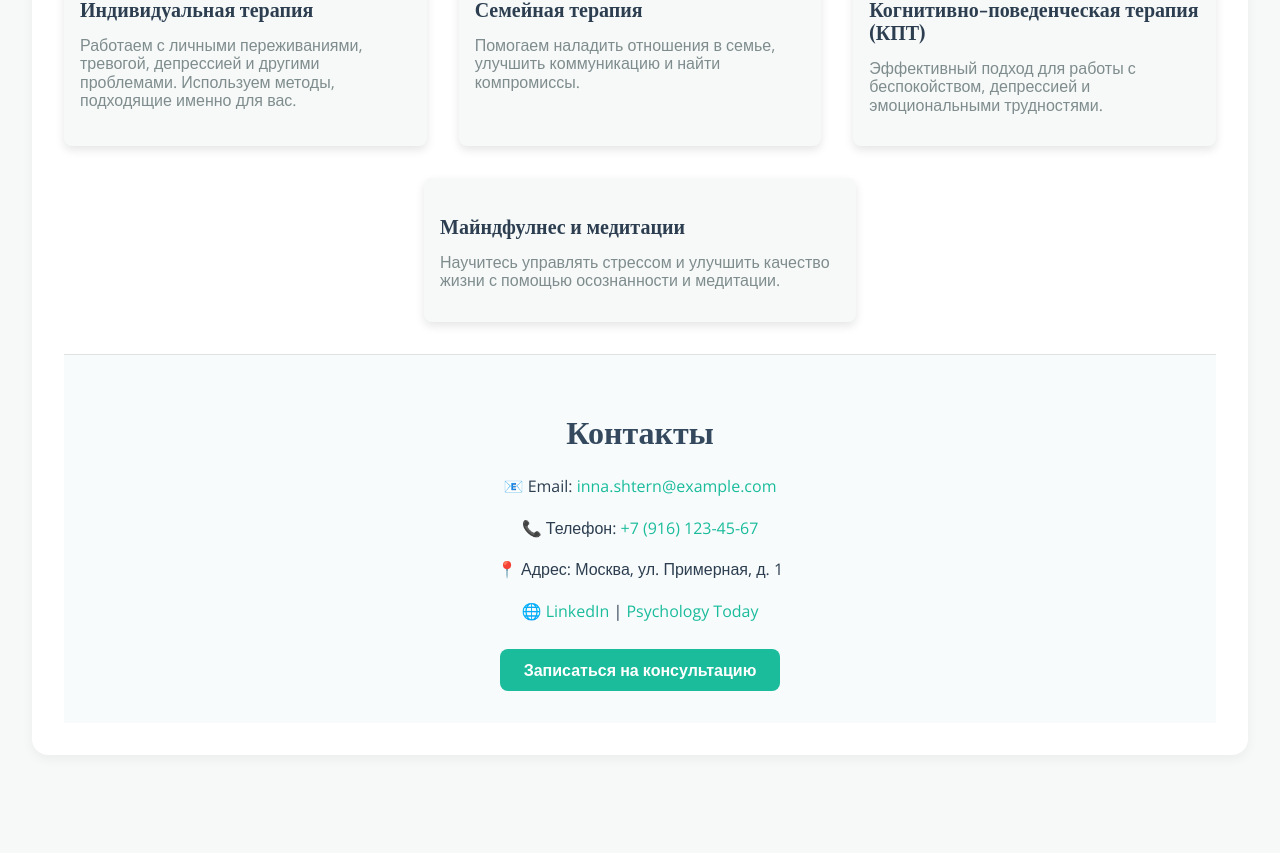
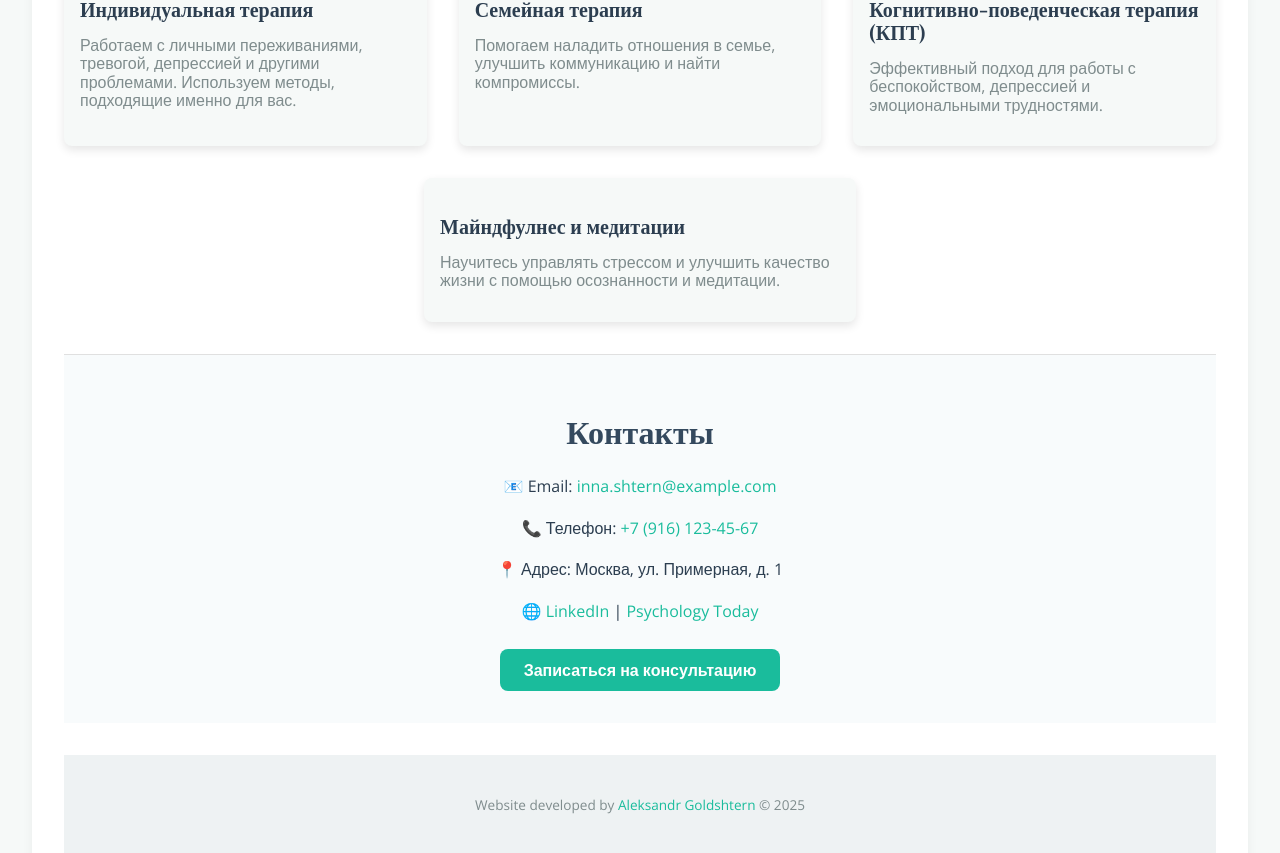
Before and after one commit to Goldshtern/shtern-psychotherapist_frontend, a React (Vite) app: page / in a window 1280 px wide. Shown: the part 730-1583 px from the top of the page. Before the commit the page ends 1517 px from the top, so only its background shows below. Built offline with nearby package versions, Linux system fonts and the light colour scheme.

Commit message:
feat: add Footer.jsx and Footer.css

```diff
--- a/package.json
+++ b/package.json
@@ -9,6 +9,7 @@
     "preview": "vite preview"
   },
   "devDependencies": {
+    "@babel/core": "^7.26.10",
     "@babel/eslint-parser": "^7.27.0",
     "@babel/plugin-syntax-jsx": "^7.25.9",
     "@babel/preset-react": "^7.26.3",
--- a/src/components/App/App.jsx
+++ b/src/components/App/App.jsx
@@ -4,6 +4,7 @@ import Header from "../Header/Header";
 import About from "../About/About";
 import Services from "../Services/Services";
 import Contact from "../Contact/Contact";
+import Footer from "../Footer/Footer";
 
 function App() {
   return (
@@ -13,6 +14,7 @@ function App() {
         <About />
         <Services />
         <Contact />
+        <Footer />
       </div>
     </div>
   );
--- /dev/null
+++ b/src/components/Footer/Footer.css
@@ -0,0 +1,60 @@
+.footer {
+  background-color: #eef2f3;
+  padding: 2rem 1rem;
+  text-align: center;
+  font-size: 0.95rem;
+  color: #2c3e50;
+  margin-top: 2rem;
+  display: flex;
+  flex-direction: column;
+  align-items: center;
+  justify-content: center;
+}
+
+.footer__dev {
+  font-size: 0.85rem;
+  color: #7f8c8d;
+  margin-top: 0.5rem;
+  line-height: 1.5;
+  text-align: center;
+}
+
+.footer__link {
+  color: #1abc9c;
+  text-decoration: none;
+  font-weight: 500;
+  transition: text-decoration 0.3s ease, color 0.3s ease;
+}
+
+.footer__link:hover,
+.footer__link:focus {
+  text-decoration: underline;
+  outline: none;
+}
+
+.footer__link:focus {
+  outline: 2px solid #1abc9c;
+  outline-offset: 2px;
+}
+
+@media (max-width: 768px) {
+  .footer {
+    padding: 1.5rem 0.8rem;
+    font-size: 0.9rem;
+  }
+
+  .footer__dev {
+    font-size: 0.8rem;
+  }
+}
+
+@media (max-width: 480px) {
+  .footer {
+    padding: 1.2rem 0.6rem;
+    font-size: 0.85rem;
+  }
+
+  .footer__dev {
+    font-size: 0.75rem;
+  }
+}
--- /dev/null
+++ b/src/components/Footer/Footer.jsx
@@ -0,0 +1,23 @@
+import React from "react";
+import "./Footer.css";
+
+function Footer() {
+  return (
+    <footer className="footer">
+      <p className="footer__dev">
+        Website developed by{" "}
+        <a
+          className="footer__link"
+          href="https://github.com/Goldshtern"
+          target="_blank"
+          rel="noopener noreferrer"
+        >
+          Aleksandr Goldshtern
+        </a>{" "}
+        © {new Date().getFullYear()}
+      </p>
+    </footer>
+  );
+}
+
+export default Footer;
```
Also changed, not shown: 1 other file (tests, documents, lock files or other folders).
